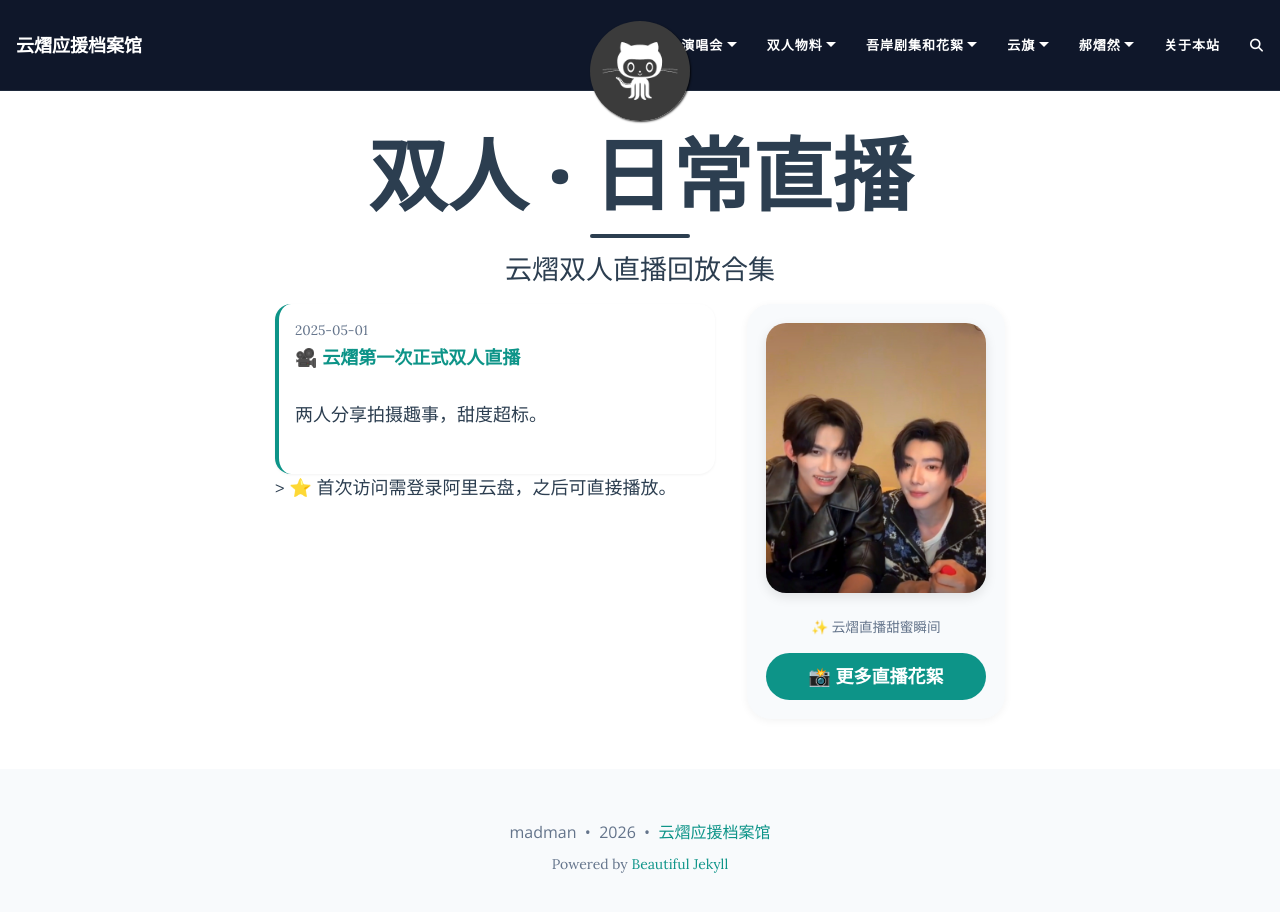
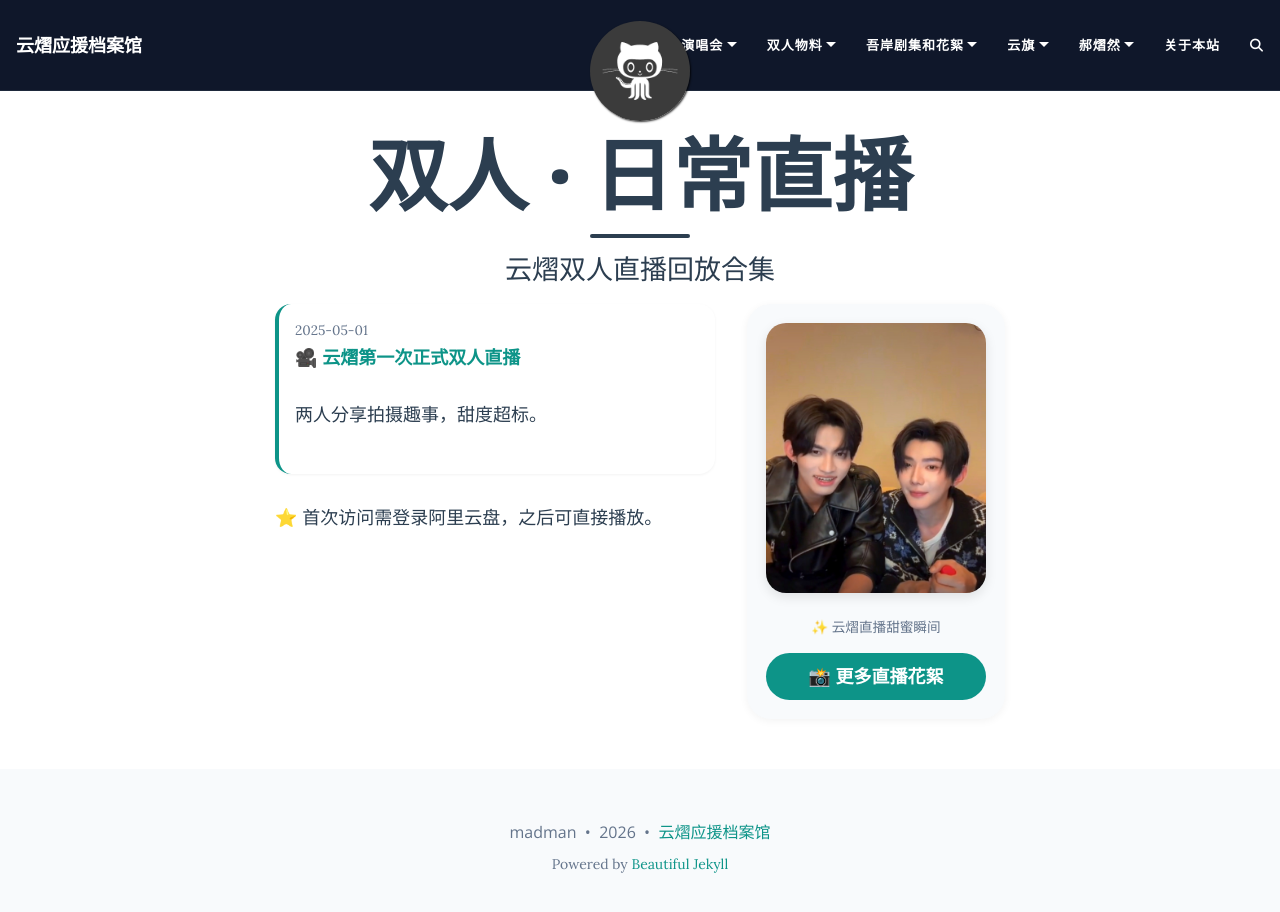
Before and after one commit to madman303/yunyi-archive, a Jekyll site: the page built from cp/live.md, in a window 1280 px wide and 925 px high. Shown: the top 912 px of the window. Built offline with Jekyll 4.4.1, drawn with Linux system fonts in a browser that asks for light colours; comment, search, counter and statistics services are not loaded.

Commit message:
Update live.md
再次更改

```diff
--- a/cp/live.md
+++ b/cp/live.md
@@ -86,7 +79,6 @@
 </style>
 
 <div class="two-columns">
-  <!-- 左侧：直播视频列表 -->
   <div class="left">
     <div class="video-list">
       <div class="video-item">
@@ -94,19 +86,16 @@
         <a href="https://www.alipan.com/s/h7EM7Yt3Kh3" target="_blank">🎥 云熠第一次正式双人直播</a>
         <p>两人分享拍摄趣事，甜度超标。</p>
       </div>
-      <!-- 可以继续添加更多 .video-item -->
+      <!-- 更多直播卡片可以继续添加 -->
     </div>
-    > ⭐ 首次访问需登录阿里云盘，之后可直接播放。
+    <p>⭐ 首次访问需登录阿里云盘，之后可直接播放。</p>
   </div>
 
-  <!-- 右侧：图片 + 青色按钮 -->
   <div class="right">
     <div class="photo-box">
       <img src="/yunyi-archive/assets/img/cp-live/25-12-1.jpg" alt="直播甜蜜瞬间">
       <div class="photo-caption">✨ 云熠直播甜蜜瞬间</div>
-      <a href="https://www.alipan.com/s/你的直播合集链接" class="btn-teal" target="_blank">
-        📸 更多直播花絮
-      </a>
+      <a href="#" class="btn-teal" target="_blank">📸 更多直播花絮</a>
     </div>
   </div>
 </div>
```
Also changed, not shown: other parts of cp/live.md (+0 -7 lines).
